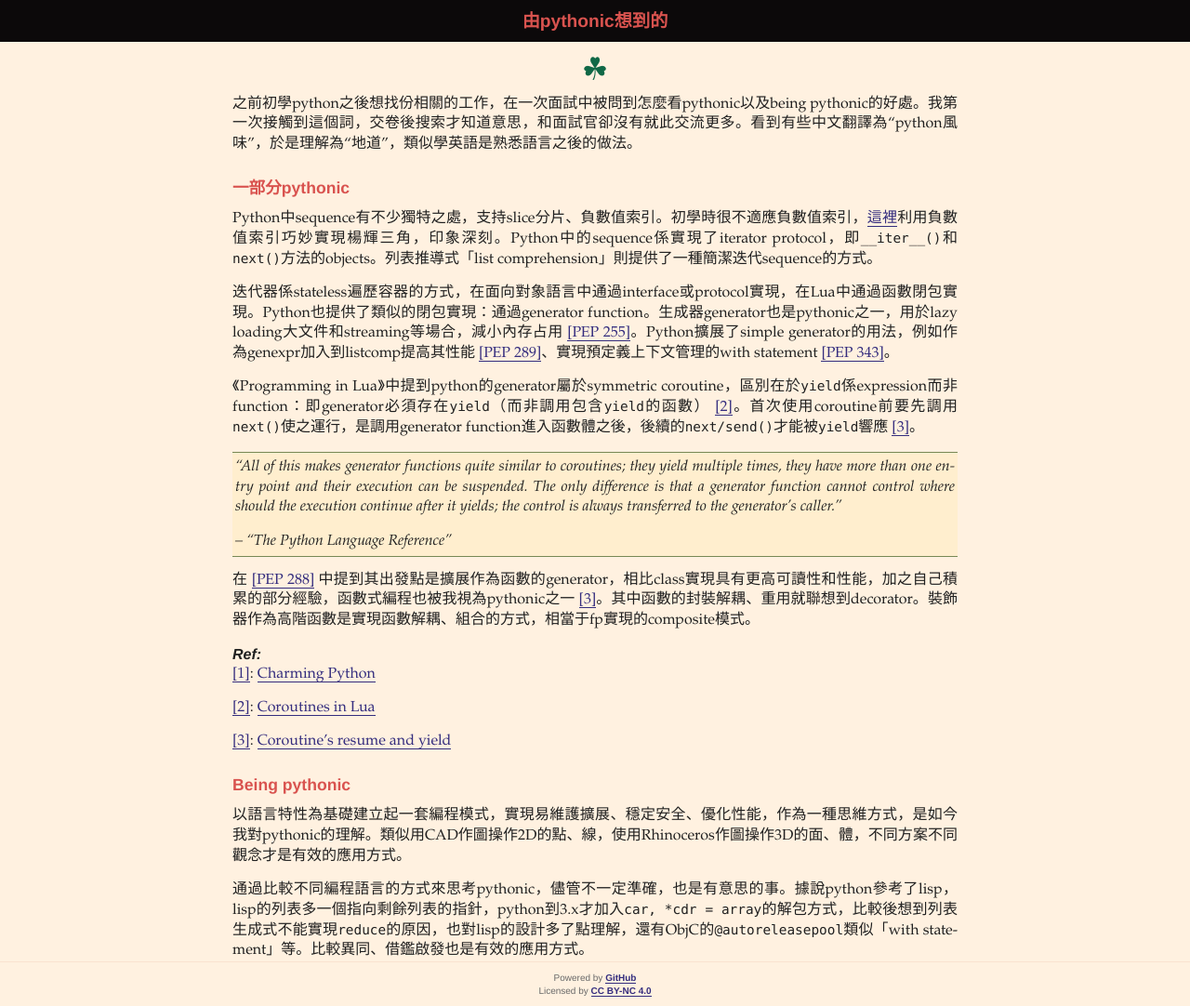
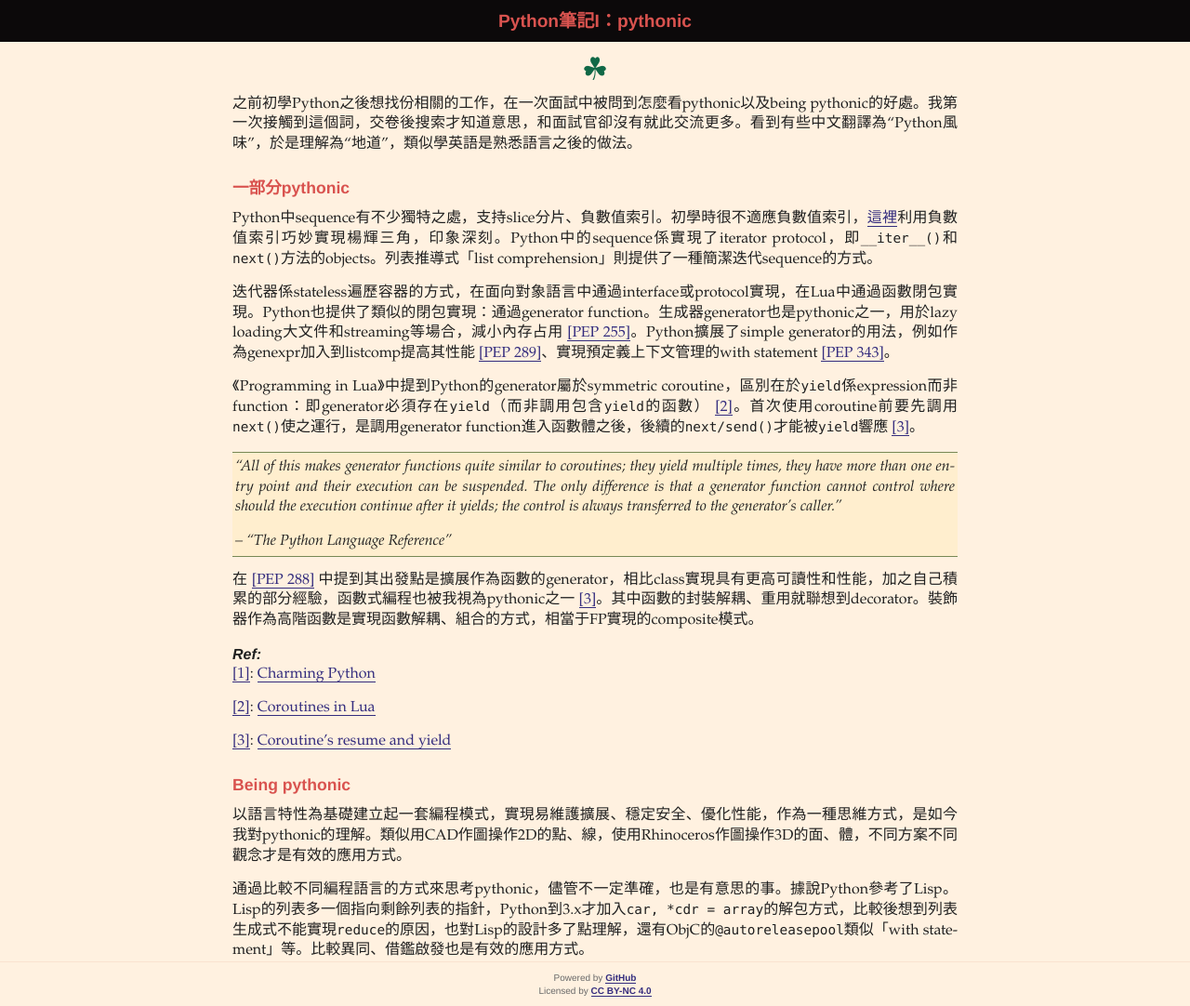
Before and after one commit to fteiwtdt/fteiwtdt.github.io, a Jekyll site: the page built from _posts/2018-04-05-python-note-i-pythonic.md, in a window 1280 px wide. Shown: the whole page at 93% size. Built offline with Jekyll 4.4.1, drawn with Linux system fonts in a browser that asks for light colours.

Commit message:
Rename post

````diff
--- a/_posts/2018-04-05-thinking-about-pythonic.md
+++ b/_posts/2018-04-05-python-note-i-pythonic.md
@@ -1,10 +1,10 @@
 ---
 layout: post
-title: "由pythonic想到的"
+title: "Python筆記I：pythonic"
 date: 2018-04-05
 ---
 
-之前初學python之後想找份相關的工作，在一次面試中被問到怎麼看pythonic以及being pythonic的好處<!-- more -->。我第一次接觸到這個詞，交卷後搜索才知道意思，和面試官卻沒有就此交流更多。看到有些中文翻譯為“python風味”，於是理解為“地道”，類似學英語是熟悉語言之後的做法。
+之前初學Python之後想找份相關的工作，在一次面試中被問到怎麼看pythonic以及being pythonic的好處<!-- more -->。我第一次接觸到這個詞，交卷後搜索才知道意思，和面試官卻沒有就此交流更多。看到有些中文翻譯為“Python風味”，於是理解為“地道”，類似學英語是熟悉語言之後的做法。
 
 ### 一部分pythonic
 {: .subtitle}
@@ -13,13 +13,13 @@
 
 迭代器係stateless遍歷容器的方式，在面向對象語言中通過interface或protocol實現，在Lua中通過函數閉包實現。Python也提供了類似的閉包實現：通過generator function。生成器generator也是pythonic之一，用於lazy loading大文件和streaming等場合，減小內存占用 [[PEP 255]](https://www.python.org/dev/peps/pep-0255/)。Python擴展了simple generator的用法，例如作為genexpr加入到listcomp提高其性能 [[PEP 289]](https://www.python.org/dev/peps/pep-0289/)、實現預定義上下文管理的with statement [[PEP 343]](https://www.python.org/dev/peps/pep-0343/)。
 
-《Programming in Lua》中提到python的generator屬於symmetric coroutine，區別在於```yield```係expression而非function：即generator必須存在```yield```（而非調用包含```yield```的函數） [[2]](#ref4)。首次使用coroutine前要先調用```next()```使之運行，是調用generator function進入函數體之後，後續的```next/send()```才能被```yield```響應 [[3]](#ref3)。
+《Programming in Lua》中提到Python的generator屬於symmetric coroutine，區別在於```yield```係expression而非function：即generator必須存在```yield```（而非調用包含```yield```的函數） [[2]](#ref4)。首次使用coroutine前要先調用```next()```使之運行，是調用generator function進入函數體之後，後續的```next/send()```才能被```yield```響應 [[3]](#ref3)。
 
 >"All of this makes generator functions quite similar to coroutines; they yield multiple times, they have more than one entry point and their execution can be suspended. The only difference is that a generator function cannot control where should the execution continue after it yields; the control is always transferred to the generator's caller."
 >
 > -- "The Python Language Reference"
 
-在 [[PEP 288]](https://www.python.org/dev/peps/pep-0288/) 中提到其出發點是擴展作為函數的generator，相比class實現具有更高可讀性和性能，加之自己積累的部分經驗，函數式編程也被我視為pythonic之一 [[3]](#ref3)。其中函數的封裝解耦、重用就聯想到decorator。裝飾器作為高階函數是實現函數解耦、組合的方式，相當于fp實現的composite模式。
+在 [[PEP 288]](https://www.python.org/dev/peps/pep-0288/) 中提到其出發點是擴展作為函數的generator，相比class實現具有更高可讀性和性能，加之自己積累的部分經驗，函數式編程也被我視為pythonic之一 [[3]](#ref3)。其中函數的封裝解耦、重用就聯想到decorator。裝飾器作為高階函數是實現函數解耦、組合的方式，相當于FP實現的composite模式。
 
 #### *Ref:*
 [[1]](#ref1): [Charming Python](http://gnosis.cx/publish/programming/charming_python_b5.txt)
@@ -33,4 +33,4 @@
 
 以語言特性為基礎建立起一套編程模式，實現易維護擴展、穩定安全、優化性能，作為一種思維方式，是如今我對pythonic的理解。類似用CAD作圖操作2D的點、線，使用Rhinoceros作圖操作3D的面、體，不同方案不同觀念才是有效的應用方式。
 
-通過比較不同編程語言的方式來思考pythonic，儘管不一定準確，也是有意思的事。據說python參考了lisp，lisp的列表多一個指向剩餘列表的指針，python到3.x才加入```car, *cdr = array```的解包方式，比較後想到列表生成式不能實現```reduce```的原因，也對lisp的設計多了點理解，還有ObjC的```@autoreleasepool```類似「with statement」等。比較異同、借鑑啟發也是有效的應用方式。
+通過比較不同編程語言的方式來思考pythonic，儘管不一定準確，也是有意思的事。據說Python參考了Lisp。Lisp的列表多一個指向剩餘列表的指針，Python到3.x才加入```car, *cdr = array```的解包方式，比較後想到列表生成式不能實現```reduce```的原因，也對Lisp的設計多了點理解，還有ObjC的```@autoreleasepool```類似「with statement」等。比較異同、借鑑啟發也是有效的應用方式。
````
Also changed, not shown: _posts/2018-03-29-init-ghpages.md (+1 -1 lines).
